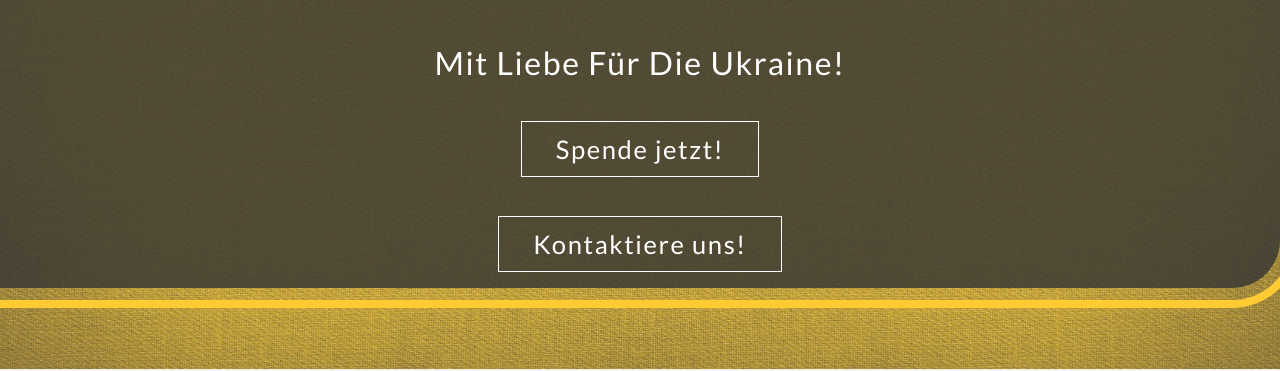
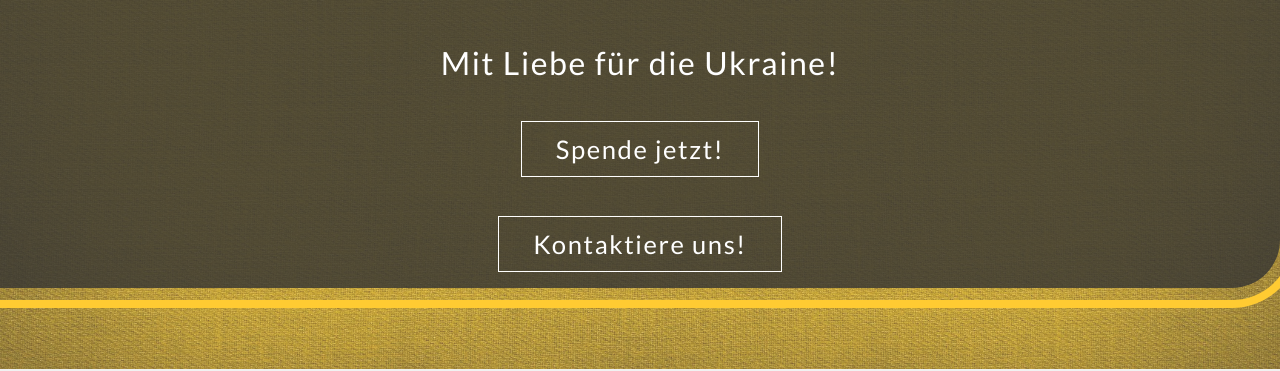
Before and after one commit to stepanCodam/stepanCodam.github.io, a plain HTML site: page index.html in a window 1280 px wide. Shown: the part 431-802 px from the top of the page. Drawn offline with Linux system fonts and the light colour scheme.

Commit message:
Update index.html

```diff
--- a/index.html
+++ b/index.html
@@ -20,7 +20,7 @@
                 <br>
                 <img src="./images/logo.jpeg" class="heading-container__logo"></img>
                 <br><br>
-                Mit Liebe Für Die Ukraine!
+                Mit Liebe für die Ukraine!
                 <br><br>
                 <a href="#donate" class="visit-btn">Spende jetzt!</a>
                 <br><br>
```
